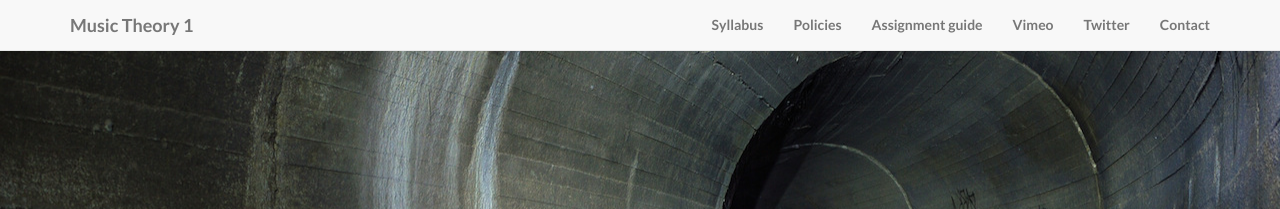
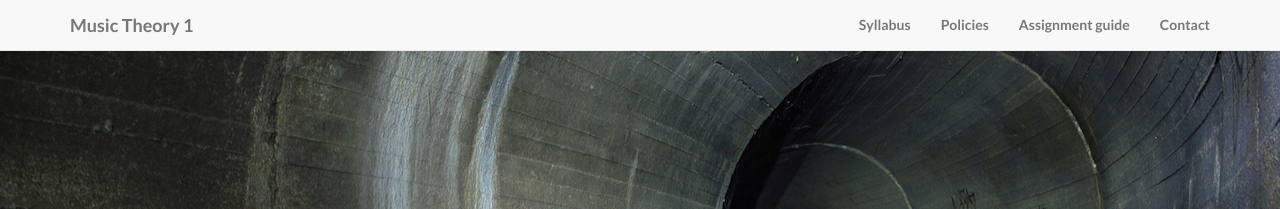
Before and after one commit to kshaffer/theory1, a Jekyll site: the page built from introductions.md, in a window 1280 px wide. Shown: the top 209 px of the page. Built offline with Jekyll 4.4.1, drawn with Linux system fonts in a browser that asks for light colours; nearby versions of some CDN libraries; library files that are not in the unit come from our copies.

Commit message:
change page title and config

```diff
--- a/_includes/header.html
+++ b/_includes/header.html
@@ -22,12 +22,6 @@
                 </li>
                 <li>
                     <a href="/assessments/">Assignment guide</a>
-                </li>
-                <li>
-                    <a href="https://vimeo.com/channels/917196">Vimeo</a>
-                </li>
-                <li>
-                    <a href="https://twitter.com/search?q=%23muscog&src=typd&vertical=default&f=tweets">Twitter</a>
                 </li>
                 <li>
                     <a href="#contact">Contact</a>
--- a/index.html
+++ b/index.html
@@ -1,6 +1,6 @@
 ---
 layout: default
 title: Music Theory 1
-subTitle: "(MUSC 1101)<br/>CU–Boulder, Fall 2015<br/>Kris Shaffer, Ph.D. – instructor"
+subTitle: "MUSC 1101<br/>CU–Boulder, Fall 2015<br/>Kris Shaffer, Ph.D. – instructor"
 image: synapse.jpg
 ---
```
Also changed, not shown: img/banner-bg.jpg (deleted), img/intro-bg.jpg (deleted), img/logo.jpg (deleted), img/screenshot.png (deleted).
